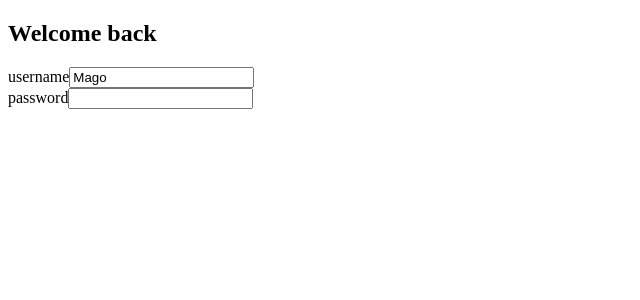
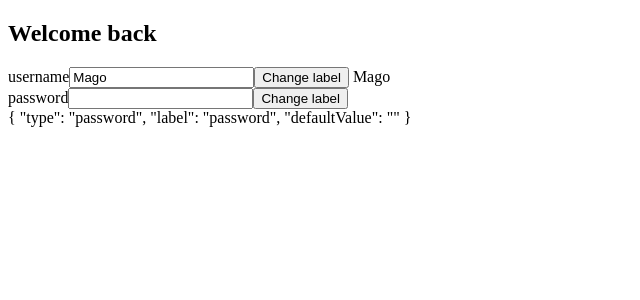
Before and after one commit to mago56/Angular, an Angular app: page / in a window 1280 px wide. Shown: the top 300 px of the page, without its empty margins (0-640 px from the left). Built offline with nearby package versions, Linux system fonts and the light colour scheme.

Commit message:
configchange et twowaybinding

```diff
--- a/src/app/security/page/sign-in-page/sign-in-page.html
+++ b/src/app/security/page/sign-in-page/sign-in-page.html
@@ -2,6 +2,7 @@
   <h2>Welcome back</h2>
   <div class = "form">
     <app-float-input [config]="usernameConfig"></app-float-input>
-    <app-float-input [config]="passwordConfig"></app-float-input>
+    <app-float-input [(config)]="passwordConfig" ></app-float-input >
   </div>
+  {{passwordConfig | json}}
 </div>
--- a/src/app/security/page/sign-in-page/sign-in-page.ts
+++ b/src/app/security/page/sign-in-page/sign-in-page.ts
@@ -1,11 +1,13 @@
 import { Component } from '@angular/core';
 import {FloatInput} from '../../../shared/ui/form/component/float-input/float-input';
 import {FloatInputConfig} from '../../../shared/ui/form/model/float-input.config';
+import {JsonPipe} from '@angular/common';
 
 @Component({
   selector: 'app-sign-in-page',
   imports: [
-    FloatInput
+    FloatInput,
+    JsonPipe
   ],
   templateUrl: './sign-in-page.html',
   standalone : true,
@@ -19,4 +21,8 @@ export class SignInPage {
   protected usernameConfig:FloatInputConfig = {
     type:'text', label:'username' , defaultValue:'Mago'
   }
+
+  onClickEventHandler(data: FloatInputConfig) {
+    alert('hello world');
+  }
 }
--- a/src/app/shared/ui/form/component/float-input/float-input.html
+++ b/src/app/shared/ui/form/component/float-input/float-input.html
@@ -1,4 +1,7 @@
 <div class = "input">
   <label [for] = "config.label">{{config.label}}</label>
-  <input [type]="config.type" [id]="config.label" [value]="config.defaultValue"/>
+  <input [type]="config.type" [id]="config.label" [(ngModel)]="config.defaultValue"/>
+  <button (click)="onClick($event)">Change label</button>
+
+  {{config.defaultValue}}
 </div>
--- a/src/app/shared/ui/form/component/float-input/float-input.scss
+++ b/src/app/shared/ui/form/component/float-input/float-input.scss
@@ -0,0 +1,3 @@
+.input{
+
+}
--- a/src/app/shared/ui/form/component/float-input/float-input.ts
+++ b/src/app/shared/ui/form/component/float-input/float-input.ts
@@ -1,12 +1,14 @@
-import {Component, Input} from '@angular/core';
+import {Component, EventEmitter, Input, Output} from '@angular/core';
 import {JsonPipe} from "@angular/common";
 import {FloatInputConfig} from '../../model/float-input.config';
+import {FormsModule} from '@angular/forms';
 
 @Component({
   selector: 'app-float-input',
-    imports: [
+  imports: [
+    FormsModule
 
-    ],
+  ],
   templateUrl: './float-input.html',
   standalone:true,
   styleUrl: './float-input.scss'
@@ -15,10 +17,12 @@ export class FloatInput {
   @Input({required:false}) config:FloatInputConfig = {
     type:'text' , defaultValue:'non defini' , label:'default label'
   }
+  @Output()configChange = new EventEmitter<FloatInputConfig>();
   protected data:any = {};
   protected readonly onclick = onclick;
 
   onClick(data: MouseEvent) {
     this.data=data;
+    this.configChange.emit({...this.config , defaultValue:'coucou'});
   }
 }
```
